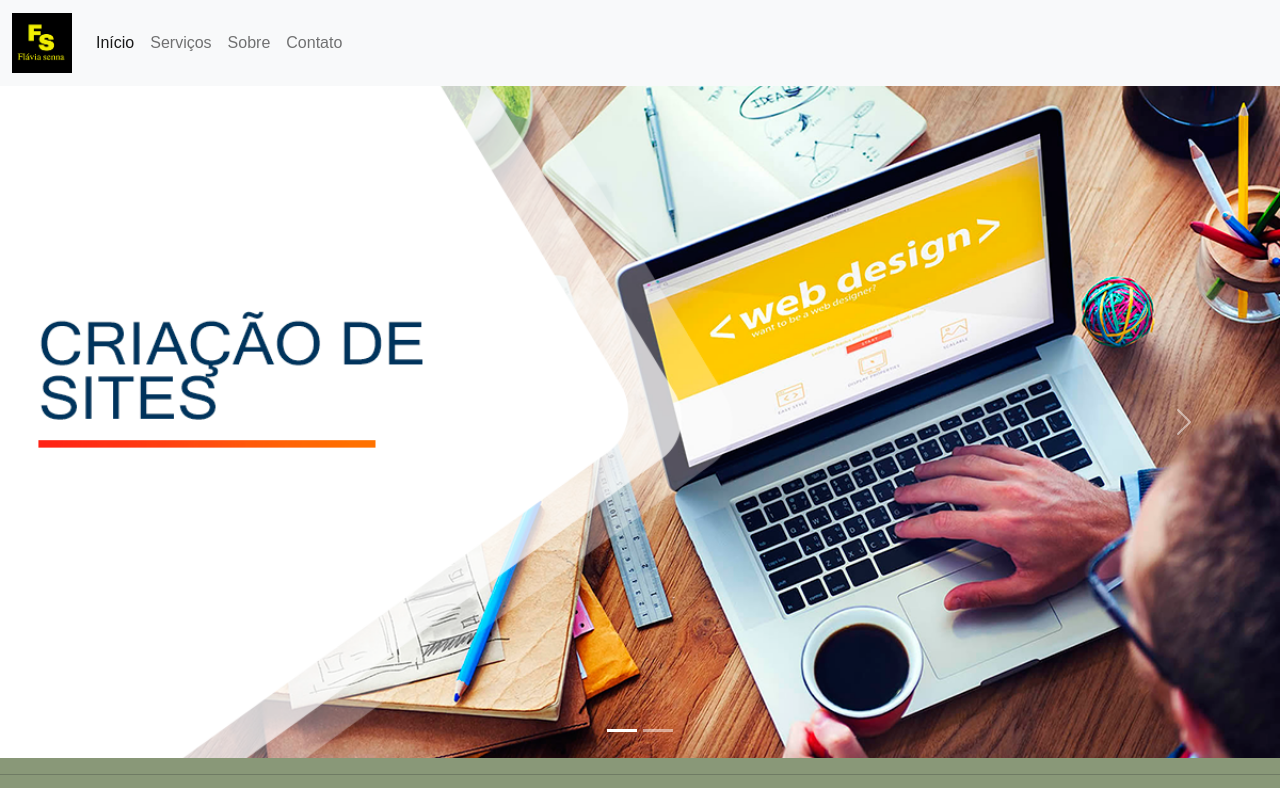
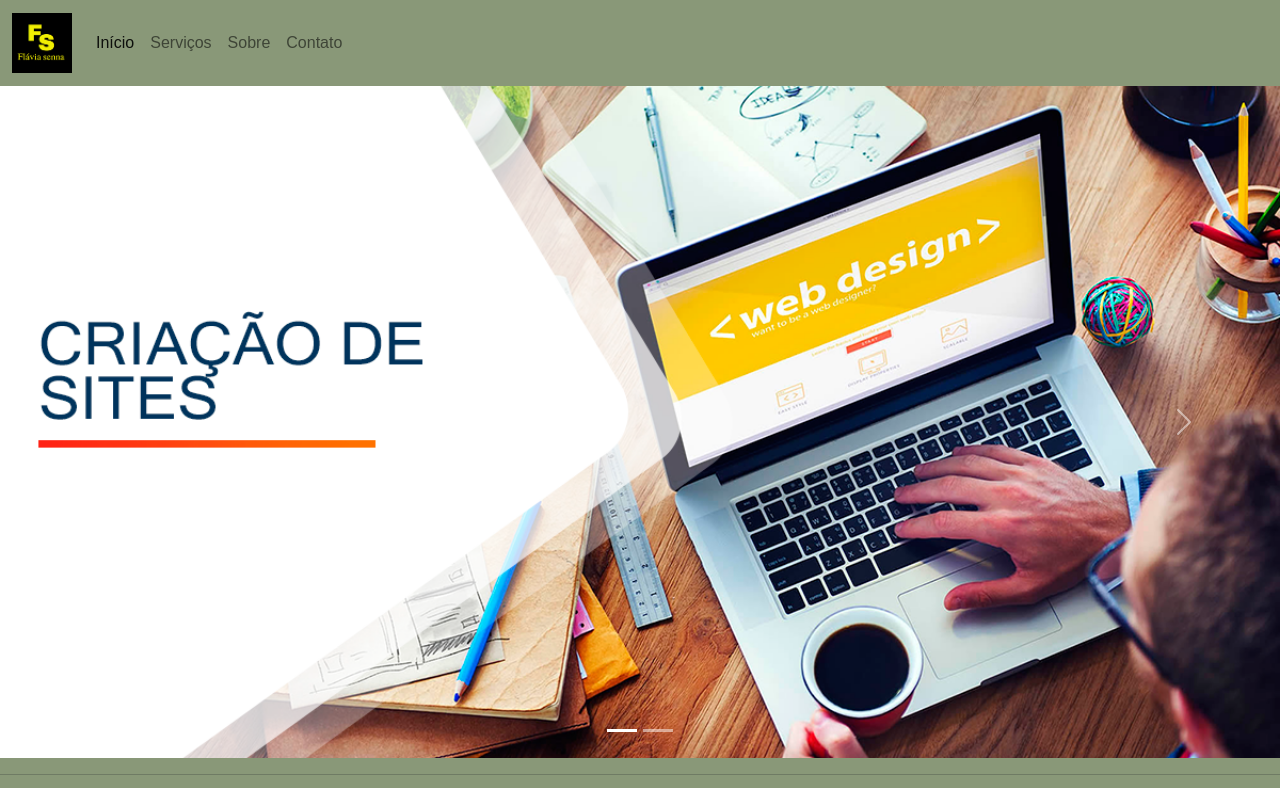
Before and after one commit to FlaviaSena/SuporteTI_com_bootstrap, a plain HTML site: page Meu Projeto/index.html in a window 1280 px wide. Shown: the top 788 px of the page. Drawn offline with nearby package versions, Linux system fonts and the light colour scheme.

Commit message:
commit 1

```diff
--- a/Meu Projeto/index.html
+++ b/Meu Projeto/index.html
@@ -12,7 +12,7 @@
 <body style="background-color: #899878; font-family: Arial, Helvetica, sans-serif;">
 
     <!--Minha nav-bar-->
-    <nav class="navbar navbar-expand-lg bg-light ">
+    <nav class="navbar navbar-expand-lg">
         <div class="container-fluid ">
             <a class="navbar-brand" href="#"><img src="../Meu Projeto/img/logo.png" alt="..." width="60px"></a>
             <button class="navbar-toggler" type="button" data-bs-toggle="collapse" data-bs-target="#navbarNav"
@@ -113,7 +113,6 @@
 
 <!--Contato no footer da página-->
     <footer style="background-color: #222725; color: white; padding-bottom: 10px; ">
-        <h3 id="Sobre" class="text-center  "> Quem vai te atender</h3>
         <p class="text-center col-11 m-auto   ">Técnica em informática e analista de suporte técnico formada pelo Senac
             vivenciando na prática a manutenção de computadores e elaboração de sites profissionais para atender todas as
             suas demandas visando o mercado atual </p>
```
